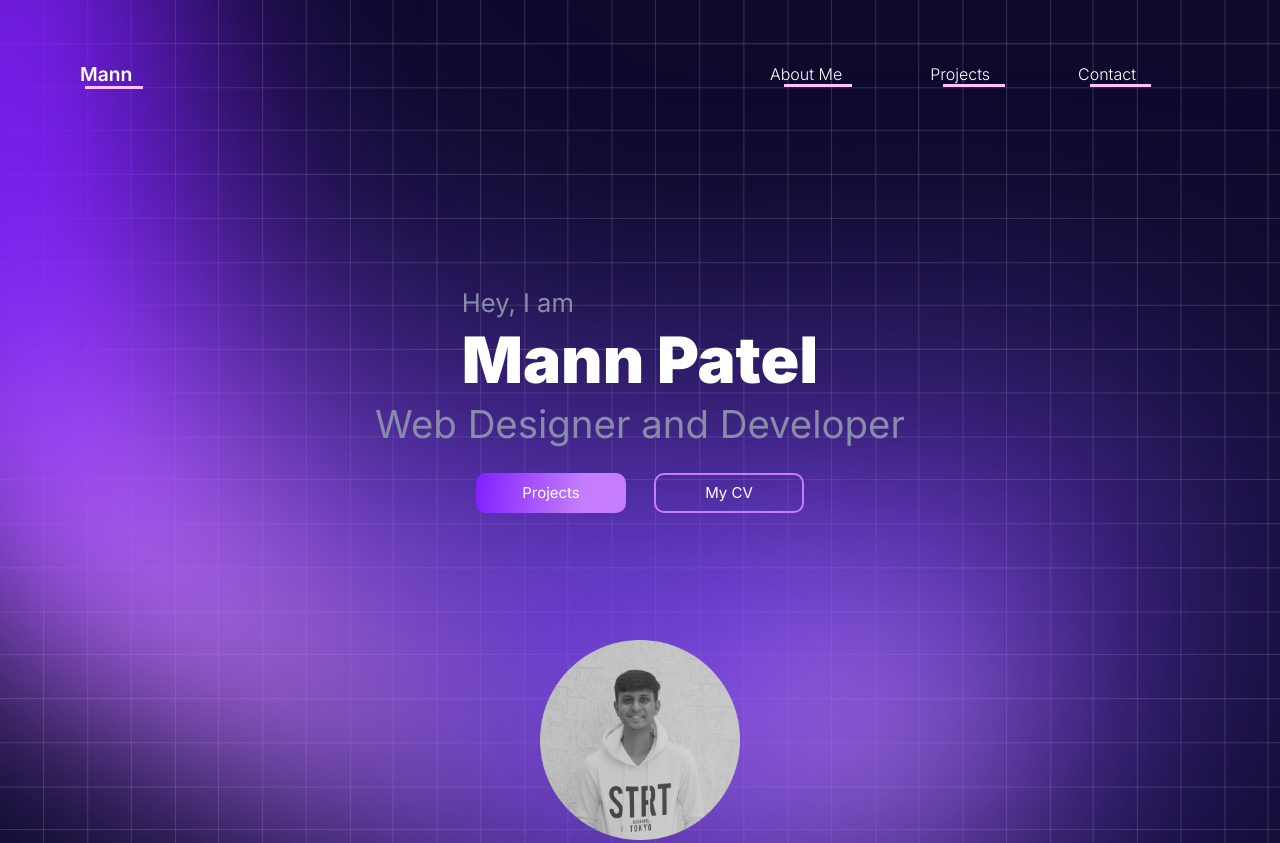
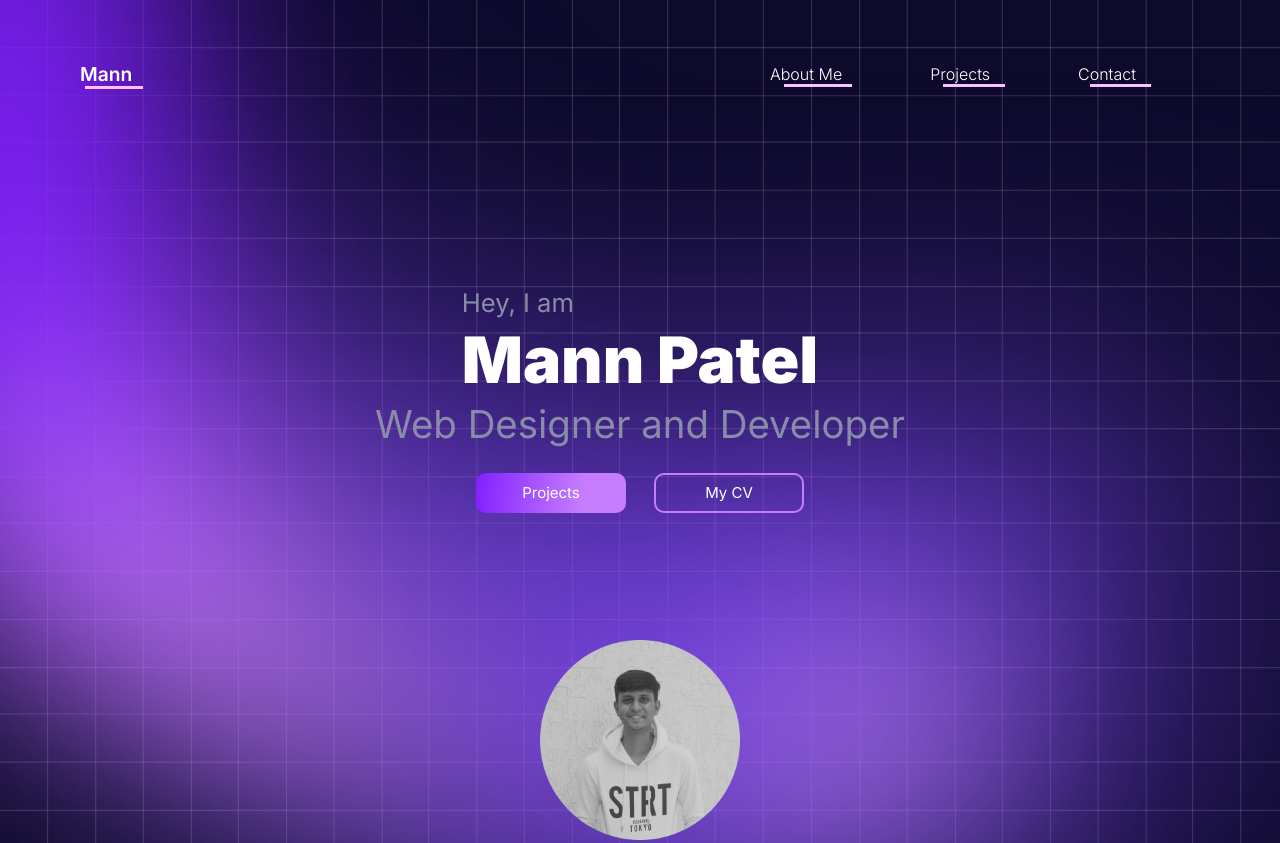
Before and after one commit to MannPatel117/Mann-Portfolio, a plain HTML site: page index.html in a window 1280 px wide. Shown: the top 843 px of the page. Drawn offline with nearby package versions, Linux system fonts and the light colour scheme.

Commit message:
mesh bug fixed

```diff
--- a/css/style.css
+++ b/css/style.css
@@ -186,7 +186,7 @@ section:nth-child(4)
 .wrap-mesh{
     position: absolute;
     width: 100%;
-    height: 550%;
+    height: 600%;
     top: 0;
     left: 0;
     z-index: -1;
```
